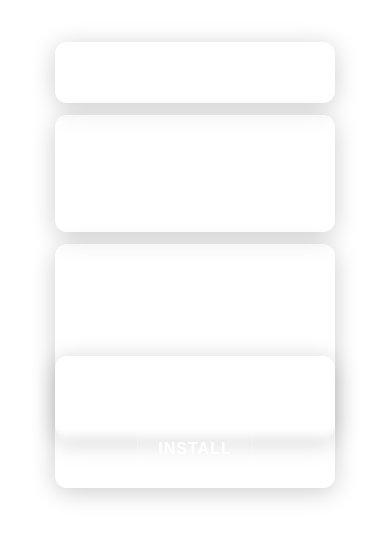
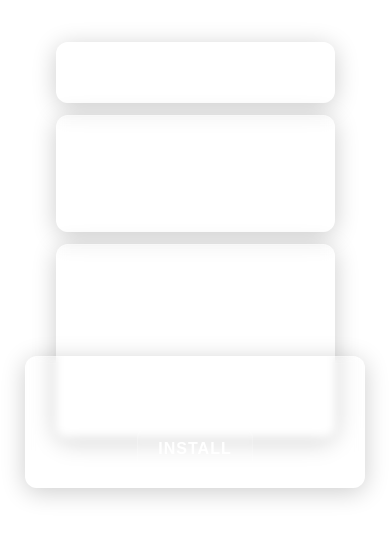
Before and after one commit to yunext280/testt, a Python web app: template templates/aviso.html in a window 390 px wide. Shown: the top 539 px of the page. Run offline with Jinja, Linux system fonts and the light colour scheme; the template is opened without the code that fills it: most values are stand-ins (such as "Sample title", 1, 10 or a date in 2020).

Commit message:
Stretch cards to 90% width on desktop/tablet, keep install overlay compact

```diff
--- a/static/style.css
+++ b/static/style.css
@@ -31,7 +31,7 @@ body, html {
     border: 1px solid rgba(255, 255, 255, 0.2);
     border-radius: 12px;
     padding: 20px 40px;
-    width: min(280px, calc(100vw - 40px));
+    width: 90%;
     text-align: center;
     color: #ffffff;
     text-decoration: none;
@@ -53,6 +53,10 @@ body, html {
 
 .card:active {
     transform: scale(0.98);
+}
+
+#installCard {
+    width: min(340px, 90vw);
 }
 
 .page-content {
```
